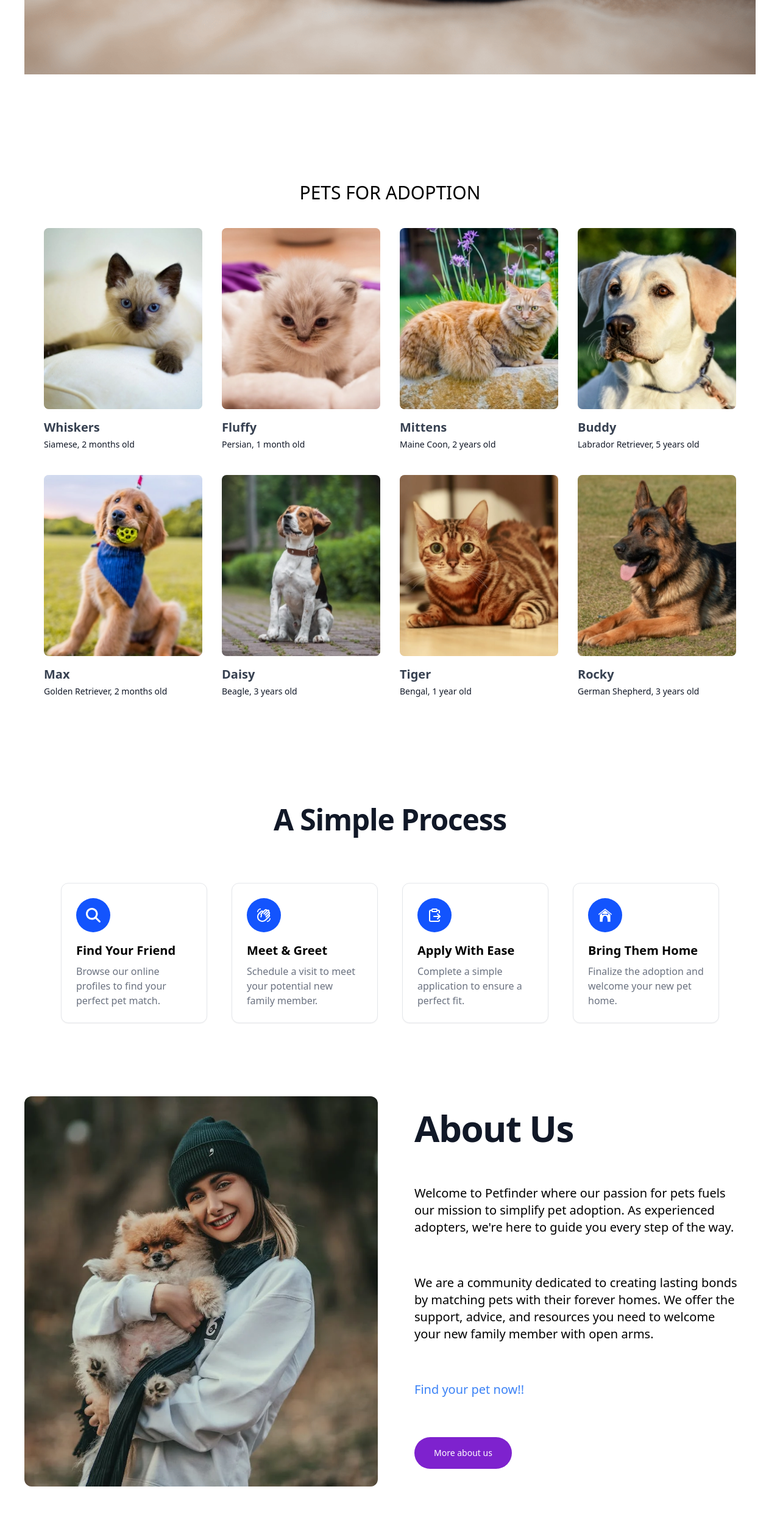
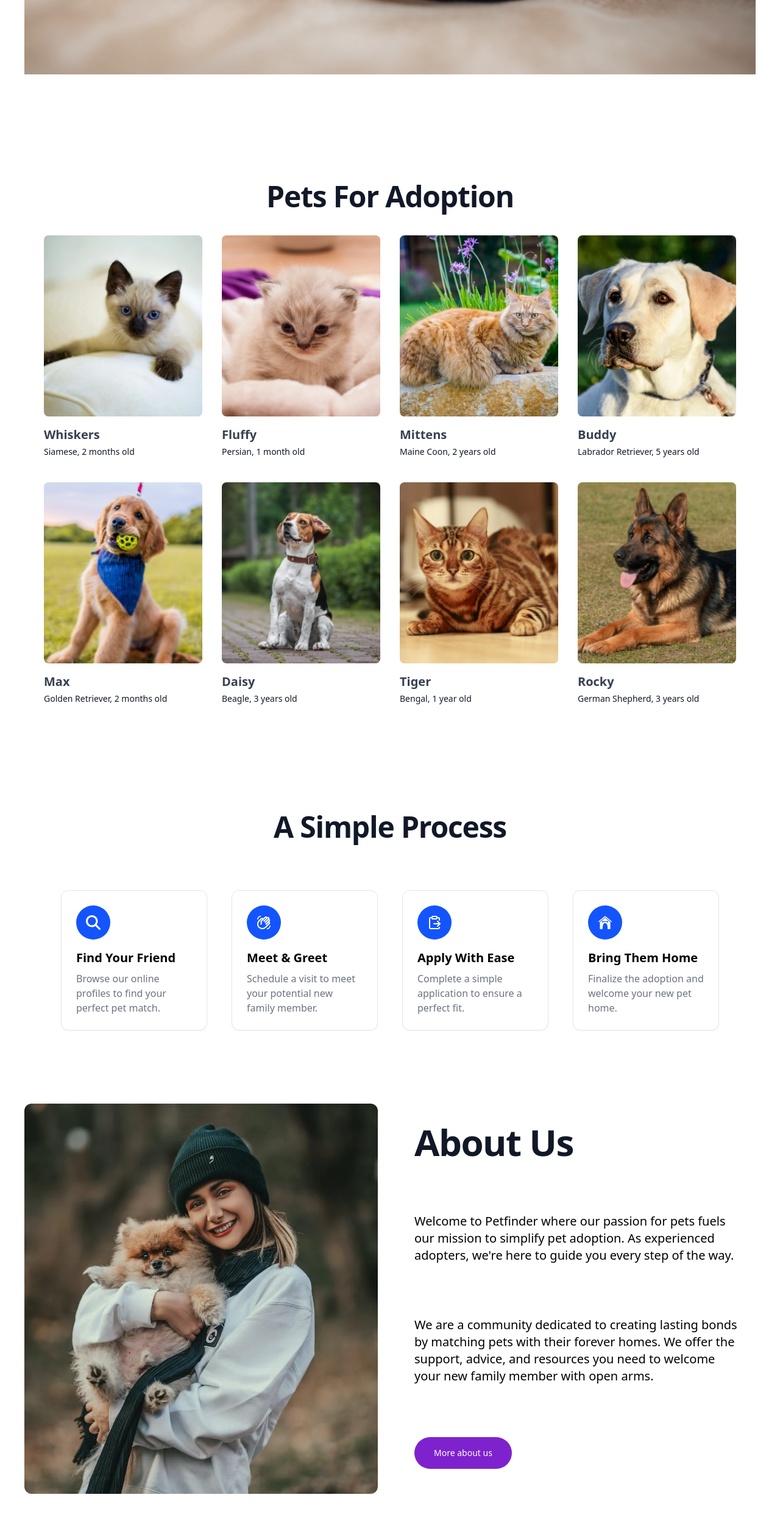
Before and after one commit to OskarSollenberg/petfinder, a React (Vite) app: page / in a window 1280 px wide. Shown: the part 814-3302 px from the top of the page at 61% size. Built offline with nearby package versions, Linux system fonts and the light colour scheme.

Commit message:
change data folder

```diff
--- a/src/App.jsx
+++ b/src/App.jsx
@@ -7,8 +7,6 @@ import Reviews from "./components/Reviews";
 import AboutUs from "./components/AboutUs";
 import Footer from "./components/Footer";
 import Process from "./components/Process";
-
-
 
 export default function App() {
   return (
--- a/src/components/AboutUs.jsx
+++ b/src/components/AboutUs.jsx
@@ -25,14 +25,6 @@ export default function AboutUs() {
           pets with their forever homes. We offer the support, advice, and
           resources you need to welcome your new family member with open arms.
         </p>
-        <p>
-          <a
-            className="text-blue-500 hover:text-blue-800 visited:text-purple-600"
-            href="/find-your-pet"
-          >
-            Find your pet now!!
-          </a>
-        </p>
         <button
           type="button"
           className="focus:outline-none text-white bg-purple-700 hover:bg-purple-800 focus:ring-4 focus:ring-purple-300 font-medium rounded-full text-sm px-8 py-4 mb-2 dark:bg-purple-600 dark:hover:bg-purple-700 dark:focus:ring-purple-900"
--- a/src/components/Footer.jsx
+++ b/src/components/Footer.jsx
@@ -1,5 +1,5 @@
-import { externalMedias } from "../../data/socialMedia.js";
-import partnerCompanies from "../../data/partnerCompanies.js";
+import { externalMedias } from "../data/socialMedia.js";
+import partnerCompanies from "../data/partnerCompanies.js";
 
 export default function Footer() {
   const companyPaths = [
--- a/src/components/Pets.jsx
+++ b/src/components/Pets.jsx
@@ -1,11 +1,13 @@
 import React from "react";
-import { pets } from "../../data/petData";
+import { pets } from "../data/petData";
 
 export default function Pets() {
   return (
     <section className="bg-white">
       <div className="mx-auto max-w-2xl px-4 py-16 sm:px-6 sm:py-24 lg:max-w-7xl lg:px-8 flex flex-col gap-10">
-        <h2 className=" text-center text-3xl font-medium">PETS FOR ADOPTION</h2>
+        <h2 className="text-center text-4xl font-bold tracking-tight text-gray-900 sm:text-5xl">
+          Pets For Adoption
+        </h2>
 
         <div className="grid grid-cols-1 gap-x-6 gap-y-10 sm:grid-cols-2 lg:grid-cols-3 xl:grid-cols-4 xl:gap-x-8">
           {pets.map((pet) => (
@@ -17,9 +19,20 @@ export default function Pets() {
                   className="h-full w-full object-cover object-center group-hover:opacity-75"
                 />
               </div>
-              <span className="sr-only">Name of pet: {pet.name}, Breed of pet: {pet.breed}, Age of pet: {pet.age}</span>
-              <h3 className="mt-4 text-xl text-gray-700 font-bold" aria-hidden="true">{pet.name}</h3>
-              <p className="mt-1 text-sm font-medium text-gray-900" aria-hidden="true">
+              <span className="sr-only">
+                Name of pet: {pet.name}, Breed of pet: {pet.breed}, Age of pet:{" "}
+                {pet.age}
+              </span>
+              <h3
+                className="mt-4 text-xl text-gray-700 font-bold"
+                aria-hidden="true"
+              >
+                {pet.name}
+              </h3>
+              <p
+                className="mt-1 text-sm font-medium text-gray-900"
+                aria-hidden="true"
+              >
                 {pet.breed}, {pet.age}
               </p>
             </a>
--- a/src/components/Reviews.jsx
+++ b/src/components/Reviews.jsx
@@ -1,4 +1,4 @@
-import reviewsUsers from "../../data/reviewsUsers.js";
+import reviewsUsers from "../data/reviewsUsers.js";
 
 export default function Reviews() {
   const Star = () => {
--- a/data/partnerCompanies.js
+++ b/src/data/partnerCompanies.js
@@ -1,6 +1,6 @@
-import Purina from "../src/assets/partinerCompanies/1.png";
-import If from "../src/assets/partinerCompanies/2.png";
-import ArkenZoo from "../src/assets/partinerCompanies/3.png";
+import Purina from "../assets/partinerCompanies/1.png";
+import If from "../assets/partinerCompanies/2.png";
+import ArkenZoo from "../assets/partinerCompanies/3.png";
 
 const partnerCompanies = [
   {
--- a/data/petData.js
+++ b/src/data/petData.js
@@ -1,12 +1,11 @@
-import beagle from "../src/assets/beagle.webp";
-import labrador from "../src/assets/labrador.webp";
-import persian from "../src/assets/persian.webp";
-import siamese from "../src/assets/siamese.webp";
-import bengal from "../src/assets/bengal.webp";
-import germanShepherd from "../src/assets/germanShepherd.webp";
-import maineCoon from "../src/assets/maineCoon.webp";
-import goldenRetriever from "../src/assets/goldenRetriever.webp";
-
+import beagle from "../assets/beagle.webp";
+import labrador from "../assets/labrador.webp";
+import persian from "../assets/persian.webp";
+import siamese from "../assets/siamese.webp";
+import bengal from "../assets/bengal.webp";
+import germanShepherd from "../assets/germanShepherd.webp";
+import maineCoon from "../assets/maineCoon.webp";
+import goldenRetriever from "../assets/goldenRetriever.webp";
 
 export const pets = [
   {
@@ -16,7 +15,7 @@ export const pets = [
     category: "cat",
     id: 1,
     imageSrc: siamese,
-    imageAlt: "Photo of a siamese kitten."
+    imageAlt: "Photo of a siamese kitten.",
   },
   {
     name: "Fluffy",
@@ -25,7 +24,7 @@ export const pets = [
     category: "cat",
     id: 2,
     imageSrc: persian,
-    imageAlt: "Photo of a persian kitten."
+    imageAlt: "Photo of a persian kitten.",
   },
   {
     name: "Mittens",
@@ -34,7 +33,7 @@ export const pets = [
     category: "cat",
     id: 3,
     imageSrc: maineCoon,
-    imageAlt: "Photo of a maine coon."
+    imageAlt: "Photo of a maine coon.",
   },
   {
     name: "Buddy",
@@ -43,7 +42,7 @@ export const pets = [
     category: "dog",
     id: 4,
     imageSrc: labrador,
-    imageAlt: "Photo of a labrador retriever."
+    imageAlt: "Photo of a labrador retriever.",
   },
   {
     name: "Max",
@@ -52,7 +51,7 @@ export const pets = [
     category: "dog",
     id: 5,
     imageSrc: goldenRetriever,
-    imageAlt: "Photo of a golden retriever."
+    imageAlt: "Photo of a golden retriever.",
   },
   {
     name: "Daisy",
@@ -61,7 +60,7 @@ export const pets = [
     category: "dog",
     id: 6,
     imageSrc: beagle,
-    imageAlt: "Photo of a beagle."
+    imageAlt: "Photo of a beagle.",
   },
   {
     name: "Tiger",
@@ -70,7 +69,7 @@ export const pets = [
     category: "cat",
     id: 7,
     imageSrc: bengal,
-    imageAlt: "Photo of a bengal cat."
+    imageAlt: "Photo of a bengal cat.",
   },
   {
     name: "Rocky",
@@ -79,6 +78,6 @@ export const pets = [
     category: "dog",
     id: 8,
     imageSrc: germanShepherd,
-    imageAlt: "Photo of a german shepherd."
-  }
+    imageAlt: "Photo of a german shepherd.",
+  },
 ];
```
Also changed, not shown: src/components/Hero.jsx (+13 -13 lines), src/data/reviewsUsers.js (renamed from data/reviewsUsers.js, +9 -9 lines), src/data/socialMedia.js (renamed from data/socialMedia.js).
